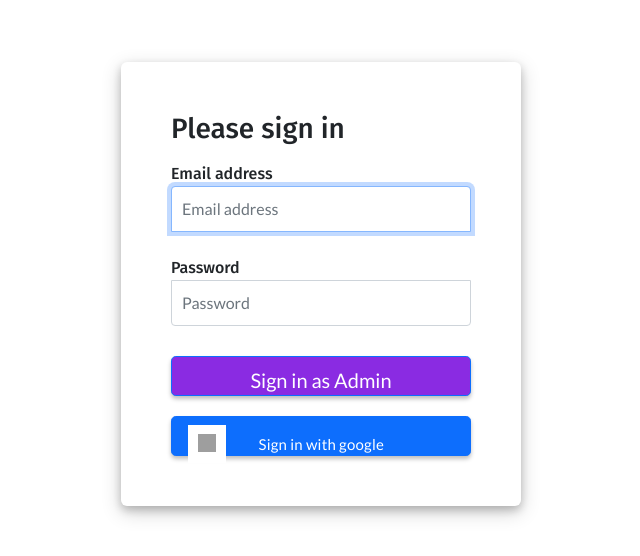
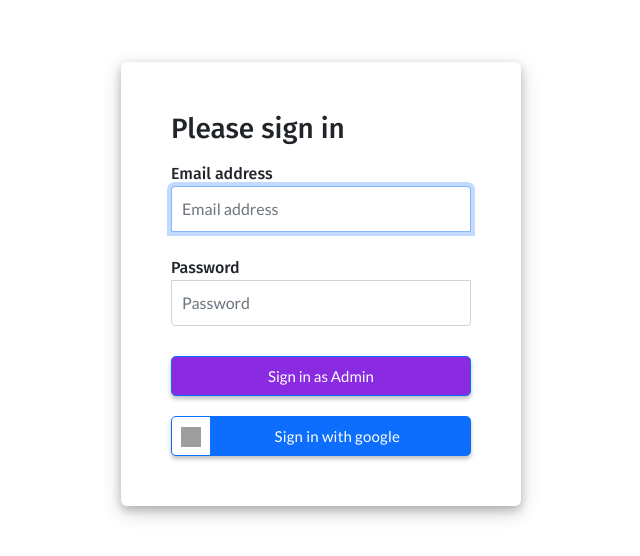
Before and after one commit to wsaldana/sample_ecommerce_proyecto2, a React (Create React App) app: page / in a window 1280 px wide. Shown: the part 116-672 px from the top of the page, without its empty margins (319-959 px from the left). Built offline with nearby package versions, Linux system fonts and the light colour scheme; no server answers; grey boxes are pictures that could not be loaded.

Commit message:
fixed google button

```diff
--- a/src/components/Usuarios/Login/style.css
+++ b/src/components/Usuarios/Login/style.css
@@ -49,12 +49,11 @@
 }
 .btn-user {
   background-color: blueviolet  !important;
-  font-size: 15px;
-
+  font-size: 15px!important;
   width: 100%;
   height: 40px;
   margin-top: 20px;
-  padding: 0;
+  padding: 0!important;
   border-radius: 2px;
   -webkit-box-shadow: 0 3px 4px 0 rgba(0, 0, 0, 0.25);
   box-shadow: 0 3px 4px 0 rgba(0, 0, 0, 0.25);
@@ -63,7 +62,7 @@
   width: 100%;
   height: 40px;
   margin-top: 20px;
-  padding: 0;
+  padding: 0!important;
   background-color: #4285f4;
   border-radius: 2px;
   -webkit-box-shadow: 0 3px 4px 0 rgba(0, 0, 0, 0.25);
@@ -76,11 +75,14 @@
   padding: 0;
   margin: 0;
   background-color: rgb(255, 255, 255);
+  border-radius: 4px 0 0 4px;
+
 }
 
 .btn-admin .google-icon {
-  width: 18px;
-  height: 18px;
+  margin-top: 3px;
+  width: 20px;
+  height: 20px;
 }
 
 .btn-admin .btn-text {
--- a/src/components/paginas/Users/settingsUser.js
+++ b/src/components/paginas/Users/settingsUser.js
@@ -54,7 +54,7 @@ export default class settingsUser extends Component {
                         onChange={e => this.onTodoChangeName(e.target.value)}
                     />
 
-                    <label className="label">Phone Number</label>
+                    <label className="label">Photo URL</label>
                     <input
                         className="pass form-control"
                         id="inputPhoto"
```
